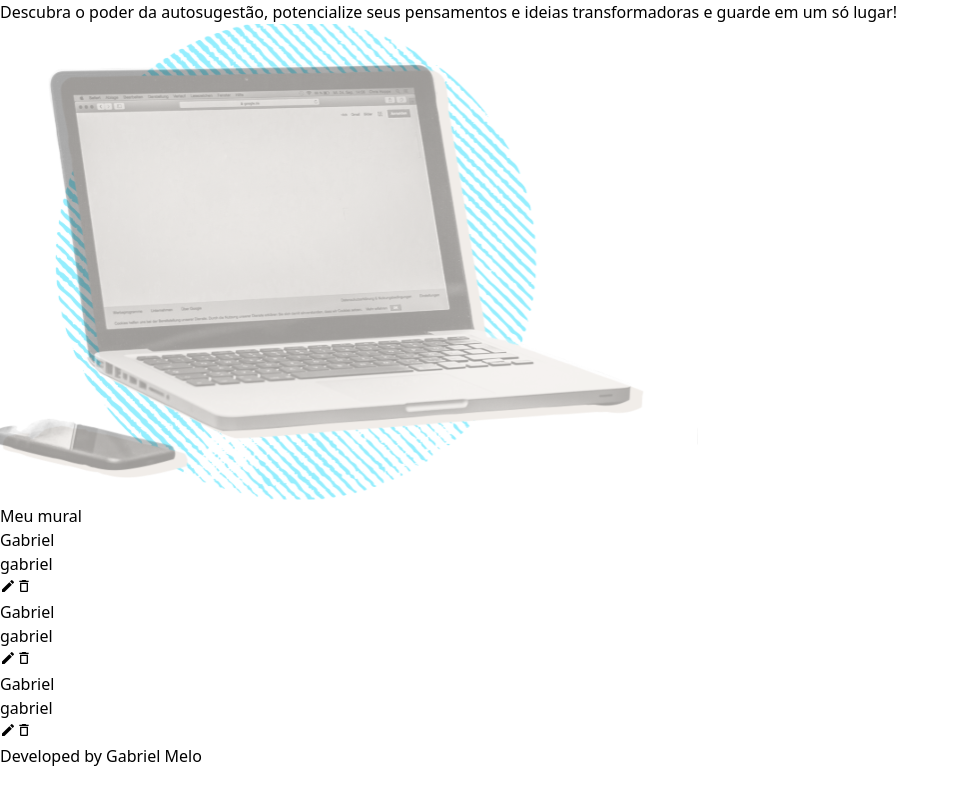
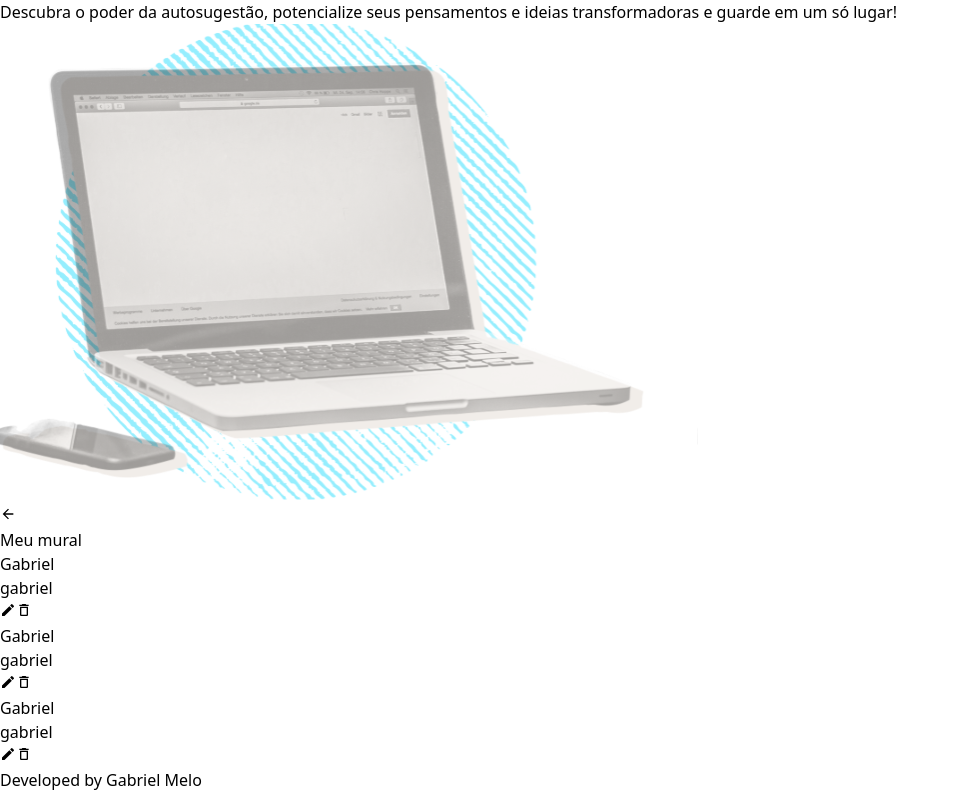
Before and after one commit to gbnunes7/mural-self-hypnosis, a React (Vite) app: page /mural in a window 1280 px wide. Shown: the whole page, without its empty margins (0-959 px from the left). Built offline with nearby package versions, Linux system fonts and the light colour scheme; data requests are answered from the project's data file.

Commit message:
feat: add a button back in mural page to navigate a home page, using const navigate

```diff
--- a/src/pages/muralPage/index.jsx
+++ b/src/pages/muralPage/index.jsx
@@ -1,12 +1,16 @@
 import Title from "../../components/title";
 import CardModel from "../../components/cardModel";
 import useCardContext from "../../hooks";
+import { IoMdArrowBack } from "react-icons/io";
 
 const MuralPage = () => {
-	const { data,handleDelete,handleEdit } = useCardContext();
+	const { data, handleDelete, handleEdit,navigate } = useCardContext();
 
 	return (
 		<div className="flex flex-grow flex-col gap-4 py-14 items-center bg-[url('/public/images/image-background.svg')] bg-cover bg-center bg-no-repeat">
+			<button className="relative top-11 right-1/3" onClick={() => navigate(-1)}>
+				<IoMdArrowBack  />
+			</button>
 			<Title>Meu mural</Title>
 			<div className="grid grid-cols-1 md:grid-cols-2 lg:grid-cols-3 gap-4 w-full max-w-[1200px]">
 				{data.map((item) => (
```
